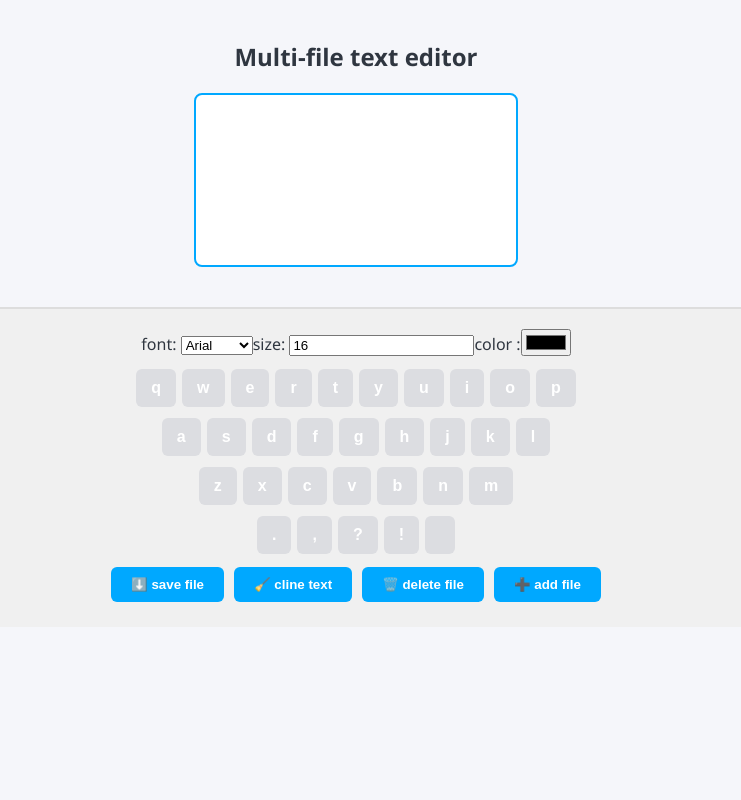
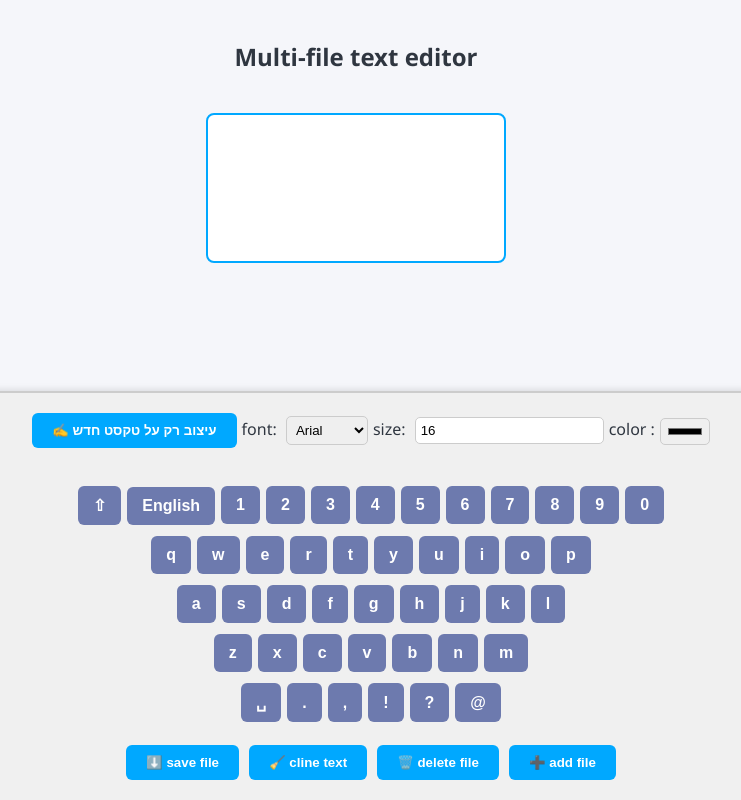
Before and after one commit to AmirHayTamar/FSW-4, a React (Create React App) app: page / in a window 1280 px wide. Shown: the whole page, without its empty margins (284-1025 px from the left). Built offline with nearby package versions, Linux system fonts and the light colour scheme.

Commit message:
fixing keyboard

```diff
--- a/src/App.css
+++ b/src/App.css
@@ -1,4 +1,4 @@
-body {
+/* body {
   margin: 0;
   font-family: 'Segoe UI', Tahoma, Geneva, Verdana, sans-serif;
   background-color: #f5f6fa;
@@ -6,6 +6,7 @@ body {
 }
 
 .App {
+  padding-bottom: 200px;
   text-align: center;
   padding: 20px;
 }
@@ -111,6 +112,7 @@ textarea {
   margin-bottom: 30px;
 }
 
+
 .editor-grid textarea {
   width: 300px;
   height: 150px;
@@ -124,3 +126,286 @@ textarea {
   background-color: #f0f0f0;
   border-top: 2px solid #ddd;
 }
+
+.ControlPanel {
+  position: fixed;
+  bottom: 0;
+  left: 0;
+  width: 100%;
+  background-color: #f0f0f0;
+  border-top: 2px solid #ccc;
+  padding: 15px;
+  box-shadow: 0 -2px 6px rgba(0, 0, 0, 0.1);
+  z-index: 100;
+}
+
+.ControlPanel > div {
+  justify-content: center;
+  flex-wrap: wrap;
+  gap: 15px;
+}
+ */
+
+/*
+body {
+  margin: 0;
+  padding: 0;
+  font-family: Arial, sans-serif;
+  background-color: #f7f9fa;
+}
+
+.App {
+  padding-bottom: 200px;
+  min-height: 100vh;
+  position: relative;
+  display: flex;
+  flex-direction: column;
+  overflow: hidden;
+}
+
+.editor-grid {
+  flex: 1;
+  overflow-y: auto;
+  padding: 20px;
+  display: flex;
+  flex-wrap: wrap;
+  gap: 15px;
+  justify-content: center;
+  max-height: calc(100vh - 220px);
+}
+
+.editor-grid textarea {
+  width: 300px;
+  height: 150px;
+  padding: 10px;
+  border: 2px solid #ccc;
+  border-radius: 8px;
+  resize: none;
+  transition: border-color 0.3s ease;
+  background-color: white;
+}
+
+.editor-grid textarea:focus {
+  outline: none;
+  border-color: #00a8ff;
+  box-shadow: 0 0 4px rgba(0, 168, 255, 0.5);
+}
+
+.ControlPanel {
+  position: fixed;
+  bottom: 0;
+  left: 0;
+  width: 100%;
+  background-color: #f0f0f0;
+  border-top: 2px solid #ccc;
+  padding: 15px;
+  box-shadow: 0 -2px 6px rgba(0, 0, 0, 0.1);
+  z-index: 100;
+}
+
+.ControlPanel > div {
+  display: flex;
+  justify-content: center;
+  flex-wrap: wrap;
+  gap: 15px;
+}
+
+button {
+  padding: 10px 20px;
+  font-size: 14px;
+  border-radius: 6px;
+  border: none;
+  background-color: #00a8ff;
+  color: white;
+  cursor: pointer;
+  transition: background-color 0.3s;
+}
+
+button:hover {
+  background-color: #0090dd;
+}
+
+select,
+input[type="number"],
+input[type="color"] {
+  padding: 5px;
+  margin-left: 5px;
+  border-radius: 4px;
+  border: 1px solid #ccc;
+} */
+
+/* ============ כללי ============ */
+body {
+  margin: 0;
+  font-family: 'Segoe UI', Tahoma, Geneva, Verdana, sans-serif;
+  background-color: #f5f6fa;
+  color: #2f3640;
+}
+
+/* ============ אפליקציה ============ */
+.App {
+  padding-bottom: 200px; /* מקום לפאנל למטה */
+  padding: 20px;
+  text-align: center;
+}
+
+/* ========== אזור הטקסטים (Scroll אופקי) ========== */
+.editor-grid {
+  display: flex;
+  flex-direction: row;
+  flex-wrap: nowrap;           /* שורה אחת בלבד */
+  gap: 15px;
+  justify-content: center;     /* זה עושה את המרכוז */
+  overflow-x: auto;            /* גלילה הצידה */
+  overflow-y: hidden;
+  padding: 20px;
+  max-width: 100%;
+  height: 180px;
+  box-sizing: border-box;
+  margin-bottom: 30px;
+  align-items: flex-start;
+}
+
+/* עיצוב scrollbar בדפדפנים תומכים */
+.editor-grid::-webkit-scrollbar {
+  height: 8px;
+}
+
+.editor-grid::-webkit-scrollbar-thumb {
+  background: #ccc;
+  border-radius: 4px;
+}
+
+/* ========== תיבות הטקסט ========== */
+.editor-grid textarea {
+  flex: 0 0 auto;              /* חשוב! מונע כיווץ */
+  width: 300px;
+  height: 150px;
+  padding: 10px;
+  resize: none;
+  border-radius: 8px;
+  border: 1px solid #ccc;
+  overflow-y: auto;
+  background-color: white;
+  box-sizing: border-box;
+  transition: border-color 0.3s ease;
+  margin: 0;
+}
+
+/* הדגשה בעת מיקוד */
+.editor-grid textarea:focus {
+  outline: none;
+  border-color: #00a8ff;
+  box-shadow: 0 0 4px rgba(0, 168, 255, 0.5);
+}
+
+/* ============ סרגל שליטה תחתון ============ */
+.ControlPanel {
+  position: fixed;
+  bottom: 0;
+  left: 0;
+  width: 100%;
+  background-color: #f0f0f0;
+  border-top: 2px solid #ccc;
+  padding: 15px;
+  box-shadow: 0 -2px 6px rgba(0, 0, 0, 0.1);
+  z-index: 100;
+}
+
+.ControlPanel > div {
+  justify-content: center;
+  flex-wrap: wrap;
+  gap: 15px;
+}
+
+/* ============ כפתורים ============ */
+button {
+  padding: 10px 20px;
+  background-color: #00a8ff;
+  border: none;
+  border-radius: 6px;
+  color: white;
+  margin: 5px;
+  font-weight: bold;
+  cursor: pointer;
+  transition: background-color 0.3s ease;
+}
+
+button:hover {
+  background-color: #0097e6;
+}
+
+/* ============ מקלדת וירטואלית ============ */
+.Keyboard {
+  margin-top: 10px;
+  padding: 10px;
+}
+
+.keyboard-area {
+  margin-top: 10px;
+}
+
+.keyboard-row {
+  display: flex;
+  justify-content: center;
+  margin-bottom: 5px;
+  flex-wrap: wrap;
+}
+
+.keyboard-key {
+  margin: 3px;
+  padding: 10px 15px;
+  font-size: 16px;
+  background-color: #6d7aae;
+  border: none;
+  border-radius: 6px;
+  cursor: pointer;
+  transition: background-color 0.2s;
+}
+
+.keyboard-key:hover {
+  background-color: #031a3a;
+  color: white;
+}
+
+
+.tooltip-wrapper {
+  position: relative;
+  display: inline-block;
+}
+
+.tooltip-text {
+  visibility: hidden;
+  width: max-content;
+  background-color: #333;
+  color: #fff;
+  text-align: center;
+  padding: 6px 10px;
+  border-radius: 6px;
+  font-size: 13px;
+
+  /* Position the tooltip */
+  position: absolute;
+  bottom: 105%;
+  left: 50%;
+  transform: translateX(-50%);
+  opacity: 0;
+  transition: opacity 0.3s;
+  white-space: nowrap;
+  z-index: 10;
+}
+
+.tooltip-wrapper:hover .tooltip-text {
+  visibility: visible;
+  opacity: 1;
+}
+
+/* ============ קלטים (צבע, גודל, גופן) ============ */
+select,
+input[type="number"],
+input[type="color"] {
+  padding: 5px;
+  margin: 5px;
+  border-radius: 5px;
+  border: 1px solid #ccc;
+}
--- a/src/App.jsx
+++ b/src/App.jsx
@@ -34,6 +34,8 @@ const App = () => {
 
   const activeEditor = editors.find(e => e.id === activeId);
 
+  const [applyToAll, setApplyToAll] = useState(false);
+
   return (
     <div className="App">
       <h2>Multi-file text editor</h2>
@@ -56,9 +58,11 @@ const App = () => {
 
       <ControlPanel
         activeEditor={activeEditor}
-        onUpdate={(newData) => updateEditor(activeId, newData)}
+        onUpdate={(data) => updateEditor(activeId, data)}
         onDelete={removeEditor}
         onAdd={addEditor}
+        applyToAll={applyToAll}
+        setApplyToAll={setApplyToAll}
       />
     </div>
   );
--- a/src/ControlPanel.jsx
+++ b/src/ControlPanel.jsx
@@ -1,7 +1,17 @@
 import React from 'react';
 import Keyboard from './Keyboard';
 
-const ControlPanel = ({ activeEditor, onUpdate, onDelete, onAdd }) => {
+const ControlPanel = ({ activeEditor, onUpdate, onDelete, onAdd, applyToAll, setApplyToAll }) => {
+
+  const handleStyleChange = (prop, value) => {
+    if (applyToAll) {
+      onUpdate({ [prop]: value }); // עדכון גם בעיצוב וגם רינדור מיידי
+    } else {
+      // נשמר רק לעתיד, לא נעדכן תוכן קיים
+      onUpdate({ [prop]: value }); // העיצוב כבר ישפיע על הטקסט החדש דרך style של textarea
+    }
+  };
+
   const downloadAsFile = () => {
     const blob = new Blob([activeEditor.content], { type: 'text/plain' });
     const a = document.createElement('a');
@@ -17,18 +27,22 @@ const ControlPanel = ({ activeEditor, onUpdate, onDelete, onAdd }) => {
   return (
     <div className="ControlPanel">
       <div>
+      <button onClick={() => setApplyToAll(!applyToAll)}>
+        {applyToAll ? '🖍️ עיצוב ישפיע על כל הטקסט' : '✍️ עיצוב רק על טקסט חדש'}
+      </button>
         <label>font: </label>
-        <select value={activeEditor.font} onChange={(e) => onUpdate({ font: e.target.value })}>
+        <select value={activeEditor.font} onChange={(e) => handleStyleChange('font', e.target.value)}>
           <option value="Arial">Arial</option>
           <option value="Courier">Courier</option>
           <option value="Verdana">Verdana</option>
         </select>
 
         <label>size: </label>
-        <input type="number" value={activeEditor.fontSize} onChange={(e) => onUpdate({ fontSize: parseInt(e.target.value) })} />
+        <input type="number" value={activeEditor.fontSize} onChange={(e) => handleStyleChange('fontSize', parseInt(e.target.value))}
+ />
 
         <label>color :</label>
-        <input type="color" value={activeEditor.color} onChange={(e) => onUpdate({ color: e.target.value })} />
+        <input type="color" value={activeEditor.color} onChange={(e) => handleStyleChange('color', e.target.value)} />
       </div>
 
       <Keyboard onKeyPress={handleKeyPress} />
--- a/src/Keyboard.jsx
+++ b/src/Keyboard.jsx
@@ -1,24 +1,108 @@
-import React from 'react';
 
-const keys = [
-  ['q', 'w', 'e', 'r', 't', 'y', 'u', 'i', 'o', 'p'],
-  ['a', 's', 'd', 'f', 'g', 'h', 'j', 'k', 'l'],
-  ['z', 'x', 'c', 'v', 'b', 'n', 'm'],
-  ['.', ',', '?', '!', ' '],
-];
+
+import React, { useState } from 'react';
+
+const baseLayouts = {
+  en: [
+    ['q','w','e','r','t','y','u','i','o','p'],
+    ['a','s','d','f','g','h','j','k','l'],
+    ['z','x','c','v','b','n','m'],
+    [' ','.',',','!','?','@']
+],
+  he: [
+    ['ק','ר','א','ט','ו','ן','ם','פ'],
+    ['ש','ד','ג','כ','ע','י','ח','ל','ך'],
+    ['ז','ס','ב','ה','נ','מ','צ','ת','ץ'],
+    [' ','.',',','!','?','@']
+],
+  emoji: [
+    ['😀','😂','😍','😎','😭','😡','😴','👍','👎','👏'],
+    ['🔥','💥','🎉','❤️','💡','✅','❌','🤔','🥳','💻'],  ]
+};
+
+const numbers = ['1','2','3','4','5','6','7','8','9','0'];
+
+const layoutLabels = {
+  en: 'English',
+  he: 'עברית',
+  emoji: 'אימוג\'ים'
+};
 
 const Keyboard = ({ onKeyPress }) => {
+  const [layout, setLayout] = useState('en');
+  const [shift, setShift] = useState(false);
+
+  const cycleLayout = () => {
+    const keys = Object.keys(baseLayouts);
+    const nextIndex = (keys.indexOf(layout) + 1) % keys.length;
+    setLayout(keys[nextIndex]);
+    setShift(false); // reset shift on language switch
+  };
+
+  const handleKeyPress = (key) => {
+    if (key === '⇧') {
+      setShift(!shift);
+    } else {
+      onKeyPress(key);
+      if (shift) setShift(false); // optional: auto-disable after one press
+    }
+  };
+
+  const getProcessedLayout = () => {
+    const layoutData = baseLayouts[layout];
+    if (layout === 'en' && shift) {
+      return layoutData.map(row => row.map(char => char.toUpperCase()));
+    }
+    return layoutData;
+  };
+
   return (
     <div className="Keyboard">
-      {keys.map((row, rowIndex) => (
-        <div key={rowIndex} className="keyboard-row">
-          {row.map((key, i) => (
-            <button key={i} onClick={() => onKeyPress(key)} className="keyboard-key">
-              {key}
-            </button>
-          ))}
+      <div className="keyboard-area">
+        <div className="keyboard-row keyboard-top-row">
+          <div className="keyboard-lang">
+          {layout === 'en' && (
+              <button onClick={() => setShift(!shift)} className={`keyboard-key ${shift ? 'active' : ''}`}>
+                ⇧
+              </button>
+            )}
+            {/* <button onClick={cycleLayout} className="keyboard-key">
+              {layoutLabels[layout]}
+            </button> */}
+            <div className="tooltip-wrapper">
+              <button onClick={cycleLayout} className="keyboard-key">
+                {layoutLabels[layout]}
+              </button>
+              <span className="tooltip-text">
+                {layout === 'en' ? 'To switch to Hebrew, click' :
+                layout === 'he' ? 'To switch to emojis, click' :
+                'To switch to English, click'}
+              </span>
+            </div>
+          </div>
+          <div className="keyboard-numbers">
+            {numbers.map((num, i) => (
+              <button key={i} className="keyboard-key" onClick={() => handleKeyPress(num)}>
+                {num}
+              </button>
+            ))}
+          </div>
         </div>
-      ))}
+
+        {getProcessedLayout().map((row, rowIndex) => (
+          <div key={rowIndex} className="keyboard-row">
+            {row.map((key, i) => (
+              <button
+                key={i}
+                className="keyboard-key"
+                onClick={() => handleKeyPress(key)}
+              >
+                {key === ' ' ? '␣' : key}
+              </button>
+            ))}
+          </div>
+        ))}
+      </div>
     </div>
   );
 };
```
